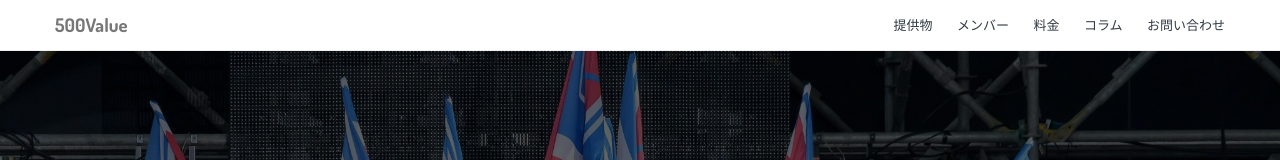
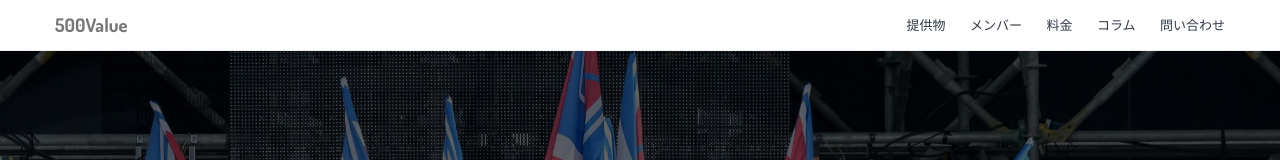
Before and after one commit to OkamotoTaiga/mysite, a plain HTML site: page index.html in a window 1280 px wide. Shown: the top 160 px of the page. Drawn offline with Linux system fonts and the light colour scheme.

Commit message:
問い合わせ

```diff
--- a/index.html
+++ b/index.html
@@ -21,7 +21,7 @@
           <a href="#">メンバー</a>
           <a href="#">料金</a>
           <a href="#">コラム</a>
-          <a href="#">お問い合わせ</a>
+          <a href="#">問い合わせ</a>
         </div>
       </div>
     </header>
```
